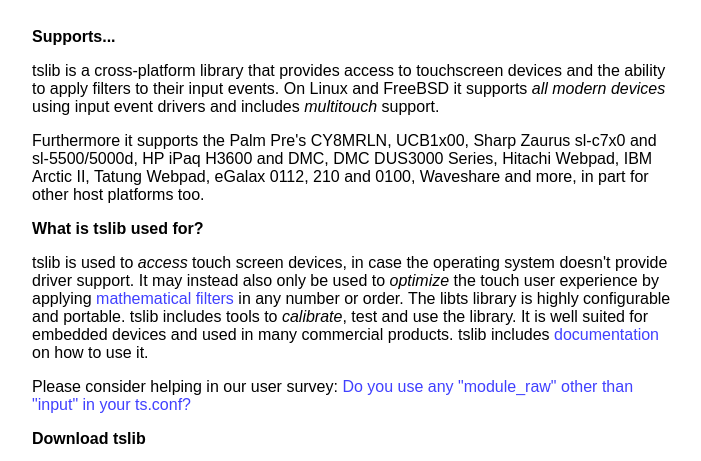
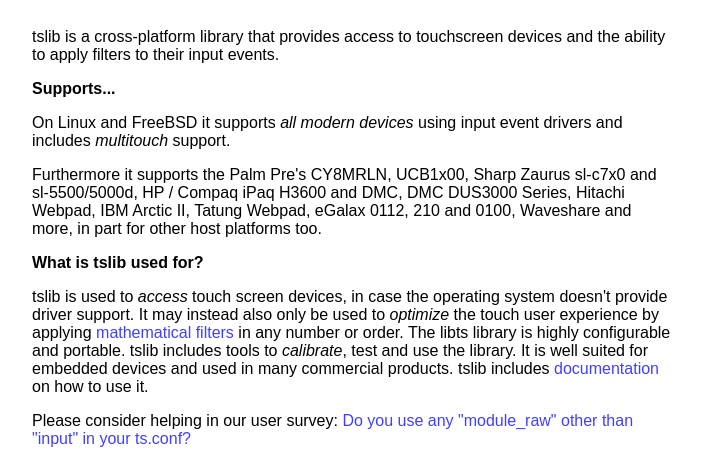
Before and after one commit to libts/tslib, a plain HTML site: page website/index.html in a window 1280 px wide. Shown: the part 331-792 px from the top of the page, without its empty margins (288-989 px from the left). Drawn offline with Linux system fonts and the light colour scheme.

Commit message:
website: minor update
Signed-off-by: Martin Kepplinger <martin.kepplinger@ginzinger.com>

```diff
--- a/website/index.html
+++ b/website/index.html
@@ -18,18 +18,21 @@
 </p>
 
 <p>
+tslib is a cross-platform library that provides access to touchscreen devices
+and the ability to apply filters to their input events.
+</p>
+<p>
 <b>Supports...</b>
 <p>
-tslib is a cross-platform library that provides access to touchscreen devices
-and the ability to apply filters to their input events. On Linux and FreeBSD
+On Linux and FreeBSD
 it supports <i>all modern devices</i> using input event drivers and includes
 <i>multitouch</i> support.
 <p>
 Furthermore it supports the
 Palm Pre's CY8MRLN, UCB1x00, Sharp Zaurus sl-c7x0 and sl-5500/5000d,
-HP iPaq H3600 and DMC, DMC DUS3000 Series, Hitachi Webpad, IBM Arctic II, Tatung Webpad,
-eGalax 0112, 210 and 0100, Waveshare and more, in part for other host platforms
-too.
+HP / Compaq iPaq H3600 and DMC, DMC DUS3000 Series, Hitachi Webpad, IBM Arctic II,
+Tatung Webpad, eGalax 0112, 210 and 0100, Waveshare and more,
+in part for other host platforms too.
 <p>
 <b>What is tslib used for?</b>
 <p>
```
